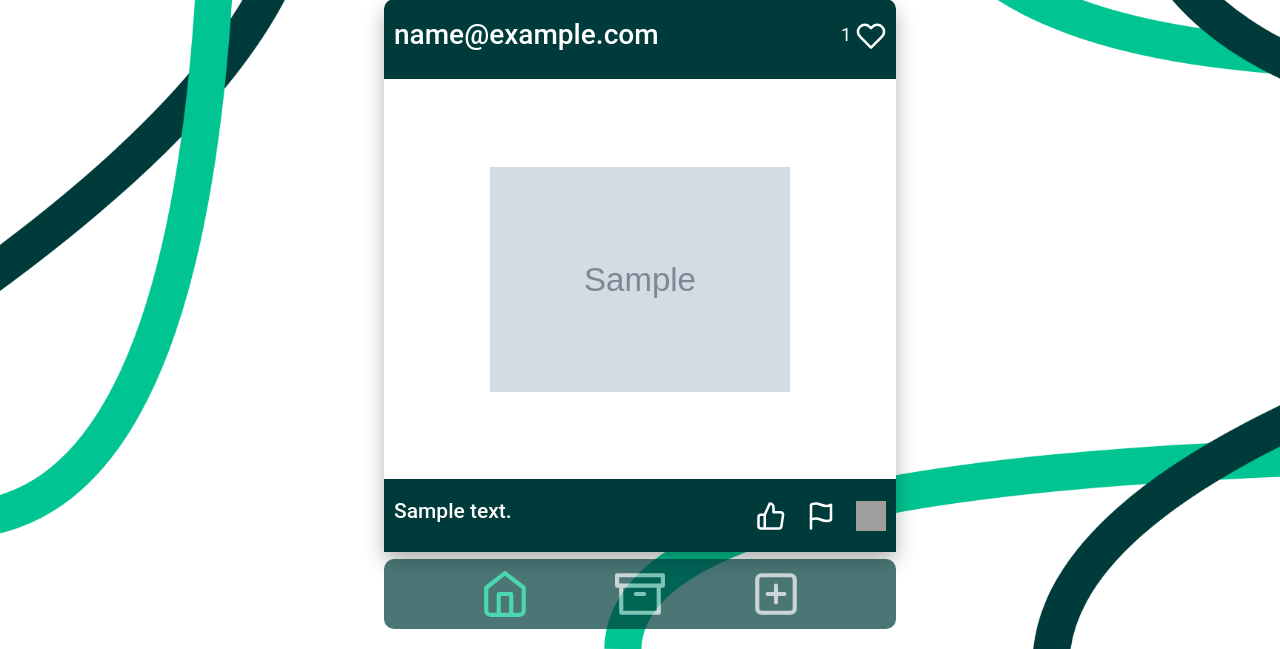
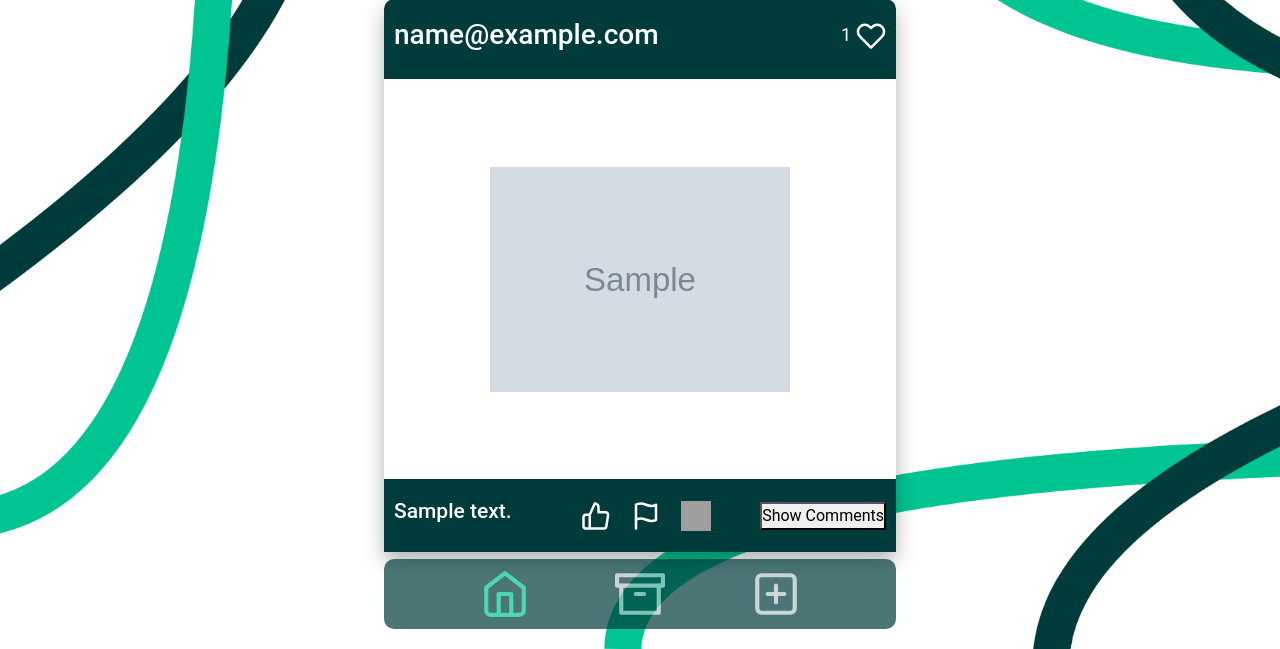
Before and after one commit to W3r5l3y/exEco, a Django app: page /forum/ in a window 1280 px wide. Shown: the part 151-800 px from the top of the page. Run offline with Django 4.2, Linux system fonts and the light colour scheme; tables that the repository leaves empty hold one stand-in row (values such as "Sample post"); grey boxes marked "Sample" are stand-in pictures; parts of the project's set-up code (start-up, migrations or seed data) failed here and were passed over; some libraries are stand-ins or nearby versions; grey boxes are pictures that could not be loaded.

Commit message:
Add toggle functionality for displaying comments on posts

```diff
--- a/forum/templates/forum/forum_home.html
+++ b/forum/templates/forum/forum_home.html
@@ -48,12 +48,17 @@
                             </form>
                             <button class="post-action-button" onclick="sharePost({{ post.post_id }})"><img alt="share-post" class="post-action-img" src="{% static 'img/share.svg' %}"></button>
                         </div>
+                        <div class="post-comments">
+                            <button onclick="toggleComments({{ post.post_id }})">Show Comments</button>
+                            <div id="comments-{{ post.post_id }}" class="comments-container" style="display: none;">
+                                {% for comment in post.comments.all %}
+                                    <div class="comment">
+                                        <p><strong>{{ comment.user.email }}</strong>: {{ comment.text }}</p>
+                                    </div>
+                                {% endfor %}
+                            </div>
+                        </div>
                     </div>
-
-
-
-
-
                 </div>
             {% endfor %}
         </div>
@@ -72,6 +77,11 @@
             alert('Link copied to clipboard!');
         });
     }
+
+    function toggleComments(postId) {
+        const commentsContainer = document.getElementById(`comments-${postId}`);
+        commentsContainer.style.display = commentsContainer.style.display === 'none' ? 'block' : 'none';
+    }
     </script>
 </body>
 </html>
```
